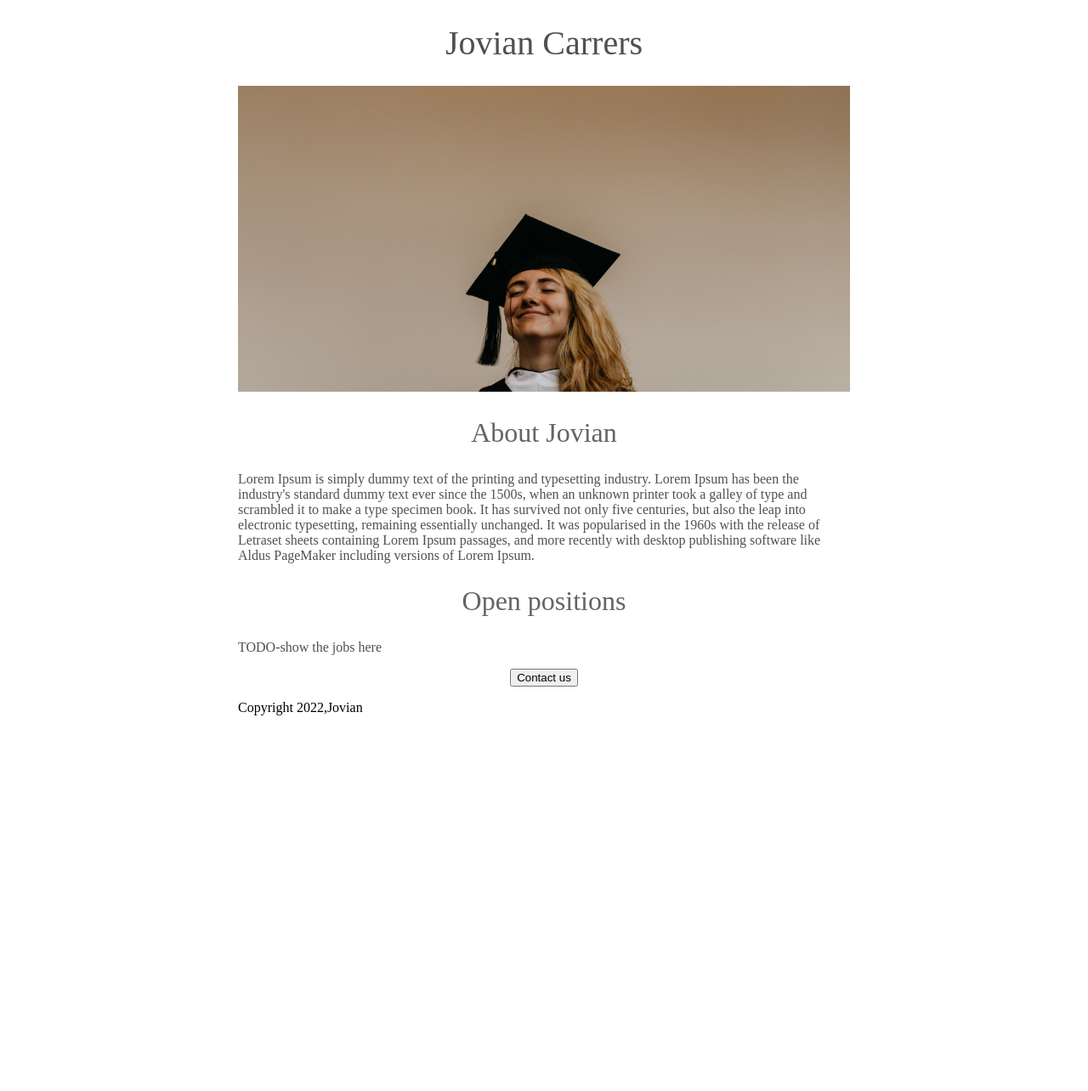
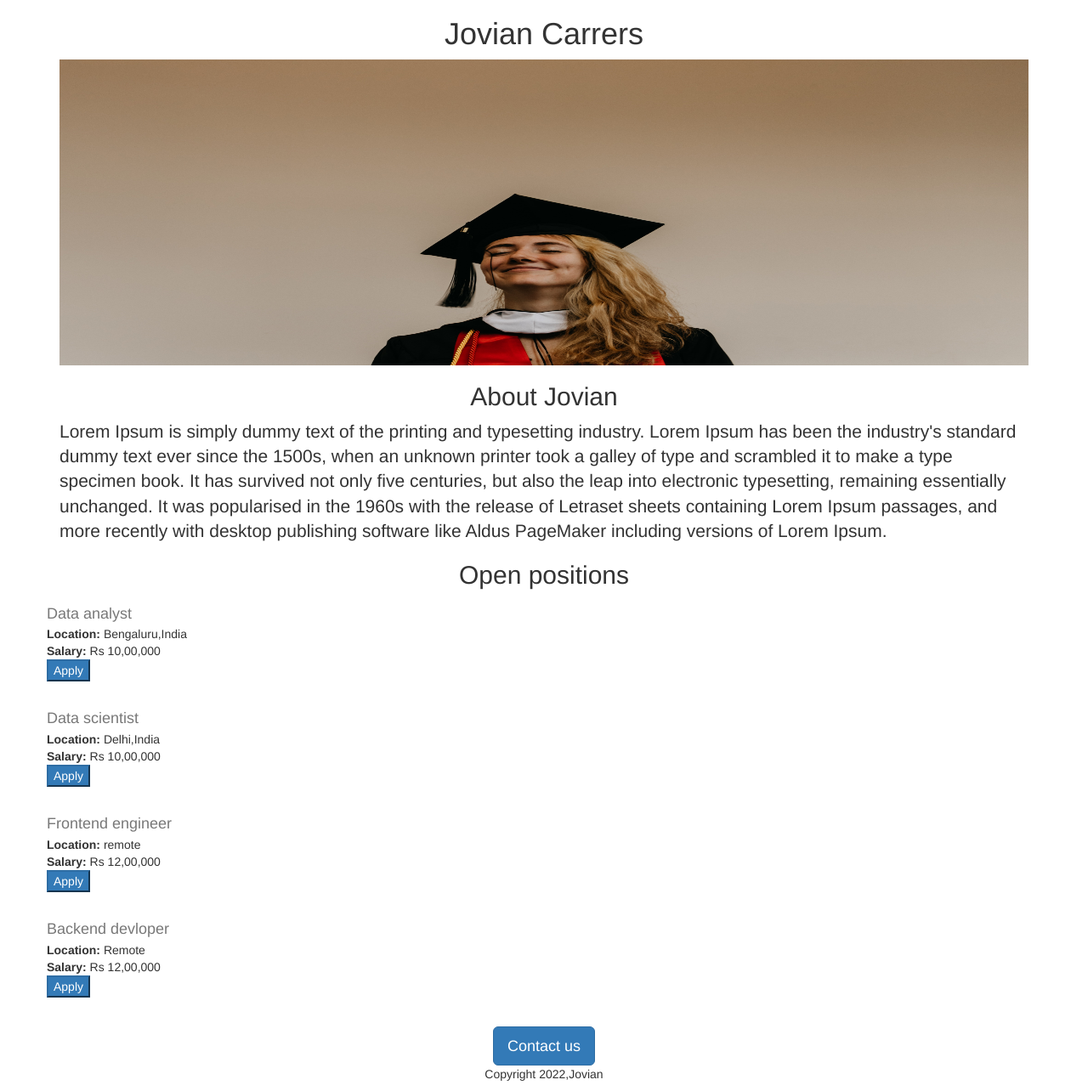
Before and after one commit to AnkurJain305/jovian-website, a Flask app: page / in a window 1280 px wide. Shown: the whole page at 85% size. Before the commit the page ends 842 px from the top, so only its background shows below. Run offline with Flask 3, Linux system fonts and the light colour scheme.

Commit message:
added dynamic data and api

```diff
--- a/app.py
+++ b/app.py
@@ -1,9 +1,45 @@
-from flask import Flask , render_template
+from flask import Flask , render_template,jsonify
 
 app = Flask(__name__)
 
+JOBS = [
+    {
+        'id':1,
+        'title':'Data analyst',
+        'location': 'Bengaluru,India',
+        'salary': 'Rs 10,00,000',
+          },
+
+     {
+        'id':2,
+        'title':'Data scientist',
+        'location': 'Delhi,India',
+        'salary': 'Rs 10,00,000',
+          },
+
+        {
+        'id':3,
+        'title':'Frontend engineer',
+        'location': 'remote',
+        'salary': 'Rs 12,00,000',
+          },
+
+     {
+        'id':4,
+        'title':'Backend devloper',
+        'location': 'Remote',
+        'salary': 'Rs 12,00,000',
+          },
+]
+
 @app.route("/")
-def hello_world():
-    return render_template('home.html')
+def home():
+    return render_template('home.html', jobs=JOBS, company_name="Jovian")
+
+
+@app.route("/api/jobs")
+def list_jobs():
+    return jsonify(JOBS)
+
 if __name__== '__main__':
     app.run(host='0.0.0.0',debug=True)
--- a/templates/home.html
+++ b/templates/home.html
@@ -4,58 +4,36 @@
     <meta charset="UTF-8">
     <meta http-equiv="X-UA-Compatible" content="IE=edge">
     <meta name="viewport" content="width=device-width, initial-scale=1.0">
-    <title>Jovian Carrers</title>
+    <title> Carrers</title>
+    <link rel="stylesheet" href="https://cdn.jsdelivr.net/npm/bootstrap@3.4.1/dist/css/bootstrap.min.css" integrity="sha384-HSMxcRTRxnN+Bdg0JdbxYKrThecOKuH5zCYotlSAcp1+c8xmyTe9GYg1l9a69psu" crossorigin="anonymous">
     <style>
-        h1{
-            font-size: 40px;
-            font-family: 'Times New Roman', Times, serif;
-            font-weight: normal;
-            color: rgb(80,80,80);
-            text-align: center;
-        }
-
         #banner{
-             width: 100%;
-             height: 360px;
-             object-fit: cover;
-        }
-
-        h2{
-            font-family: 'Times New Roman', Times, serif;
-            font-size: 32px;
-            color: rgb(100,100,100);
-            text-align: center;
-            font-weight: normal;
-        }
-
-        .bodytext{
-            font-family: 'Times New Roman', Times, serif;
-            color: rgb(80,80,80);
-
-        }
-
-        #container{
-            max-width: 720px;
-            margin: 0 auto 0 auto;
+            height: 360px;
+            width: 100%;
         }
     </style>
 </head>
 <body>
-    <div id="container">
-    <h1> Jovian Carrers</h1>
-    <img id="banner" src="http://192.168.137.36:5000/static/carrer.jpg" >
-    <h2> About Jovian</h2>
-    <p class="bodytext">
+    <div class="container">
+    <h1 class="text-center mt-2 mb-4 "> {{company_name}} Carrers</h1>
+    <img class="img-fluid" id="banner" src="http://192.168.137.36:5000/static/carrer.jpg" >
+    <h2 class="text-center">About Jovian</h2>
+    <p class="lead">
         Lorem Ipsum is simply dummy text of the printing and typesetting industry. Lorem Ipsum has been the industry's standard dummy text ever since the 1500s, when an unknown printer took a galley of type and scrambled it to make a type specimen book. It has survived not only five centuries, but also the leap into electronic typesetting, remaining essentially unchanged. It was popularised in the 1960s with the release of Letraset sheets containing Lorem Ipsum passages, and more recently with desktop publishing software like Aldus PageMaker including versions of Lorem Ipsum.
     </p>
-    <h2>Open positions</h2>
-    <P class="bodytext"> TODO-show the jobs here</P>
-    <div style="text-align: center;">
-    <button>Contact us</button>
-    </div>
-    <p>
+    <h2 class="text-center mt-2 mb-4">Open positions</h2>
+    <P>
+        {% for job in jobs %}
+          {% include 'jobitem.html' %}
+            {% endfor %}
+        </div>
+    </P>
+    <div class="text-center">
+    <button class="btn btn-primary btn-lg">Contact us</button>
+    <p class=" text-center mt-4">
         Copyright 2022,Jovian
     </p>
     </div>
+    </div>
 </body>
 </html>
--- /dev/null
+++ b/templates/jobitem.html
@@ -0,0 +1,23 @@
+<div class= "border-bottom row" style="margin-bottom: 16px; padding-bottom: 8px;">
+
+ <div class="col-9">
+    <h4 style="color: rgb(120,120,120); margin-bottom: 4px;">
+        {{job['title']}}
+    </h4>
+
+    <div>
+        <b>Location:</b>
+        {{job['location']}}
+    </div>
+
+    <div>
+        <b>Salary:</b> {{job['salary']}}
+    </div>
+
+ </div>
+
+    <div class="col-2" >
+     <button type="button" class="btn-primary" >Apply</button>
+    </div>
+
+</div>
```
